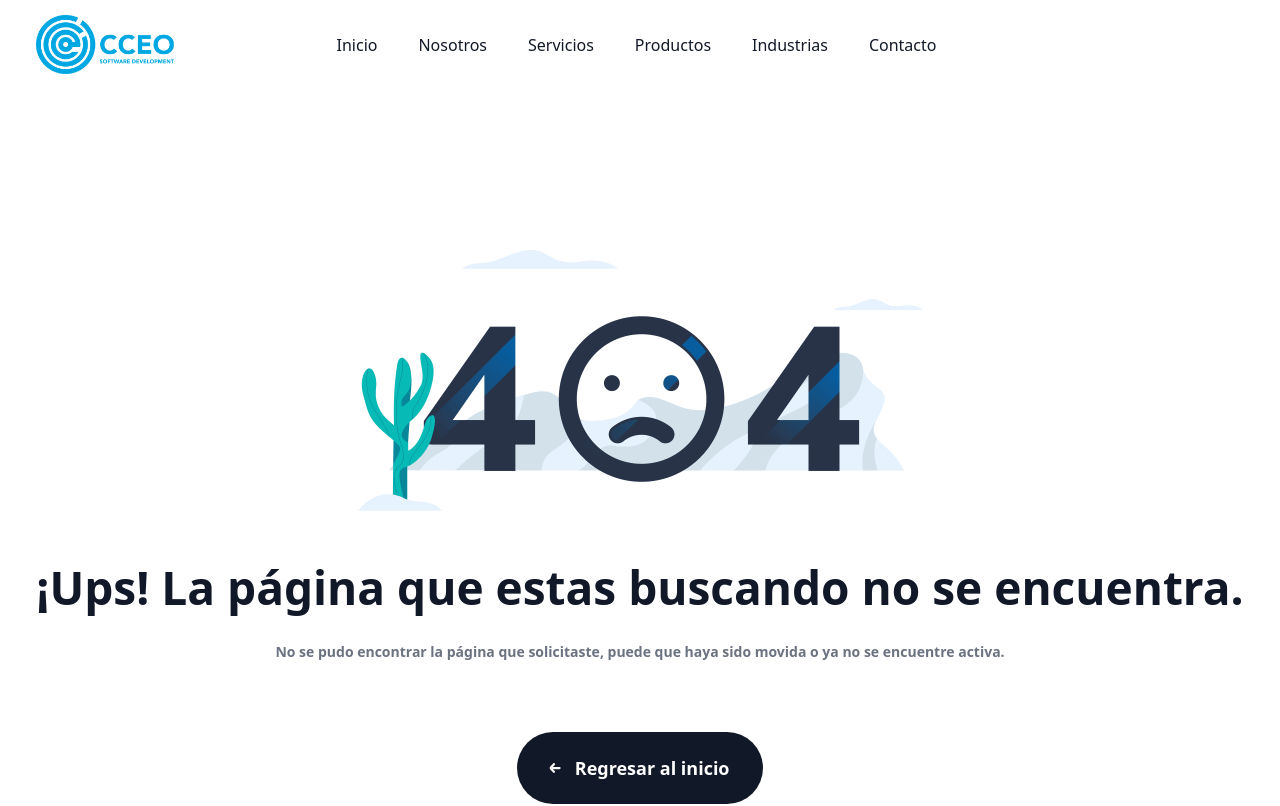
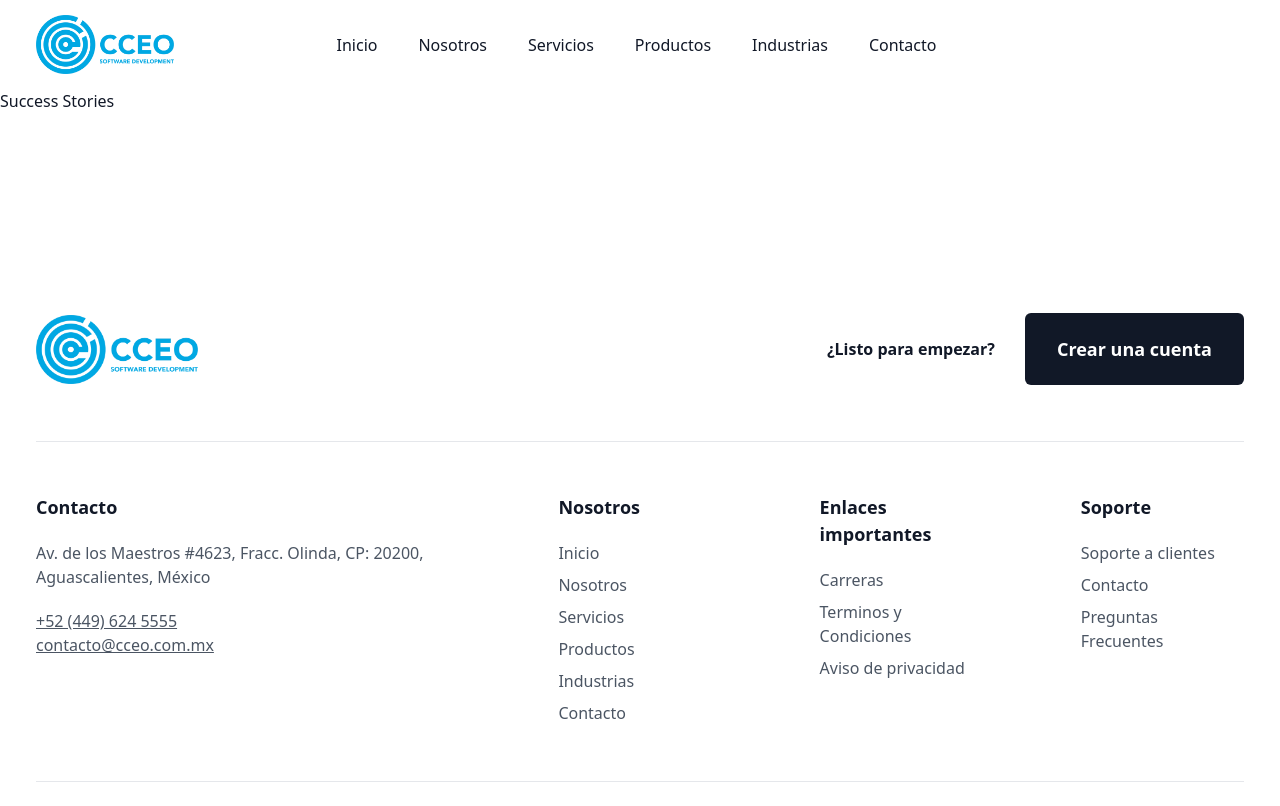
Before and after one commit to Jessmediina/CCEO-web-page, a Vue app: page /casos-de-exito in a window 1280 px wide. Shown: the top 806 px of the page. Built offline with nearby package versions, Linux system fonts and the light colour scheme; a web font is replaced by a local one.

Commit message:
feat (Success Stories): :sparkles: add empty view for success stories page

```diff
--- a/src/router/index.js
+++ b/src/router/index.js
@@ -8,6 +8,7 @@ import Products from "@/views/web-page/Products.vue";
 import Contact from "@/views/web-page/Contact.vue";
 import Careers from "@/views/web-page/Careers.vue";
 import Industries from "@/views/web-page/Industries.vue";
+import SuccessStories from "@/views/web-page/SuccessStories.vue";
 import TermsAndConditions from "@/views/web-page/TermsAndConditions.vue";
 import NoticeOfPrivacy from "@/views/web-page/NoticeOfPrivacy.vue";
 import CustomerSupport from "@/views/web-page/CustomerSupport.vue";
@@ -50,6 +51,11 @@ const routes = [
         component: Industries,
     },
     {
+        path: '/casos-de-exito',
+        name: 'successStories',
+        component: SuccessStories,
+    },
+    {
         path: '/terminos-y-condiciones',
         name: 'termsAndConditions',
         component: TermsAndConditions,
--- /dev/null
+++ b/src/views/web-page/SuccessStories.vue
@@ -0,0 +1,3 @@
+<template>
+	Success Stories
+</template>
```
